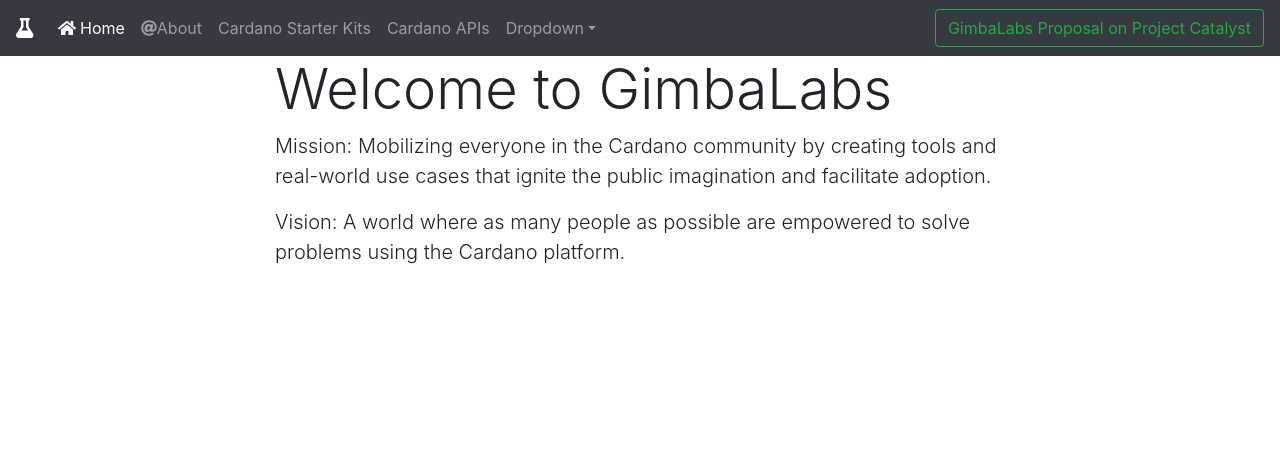
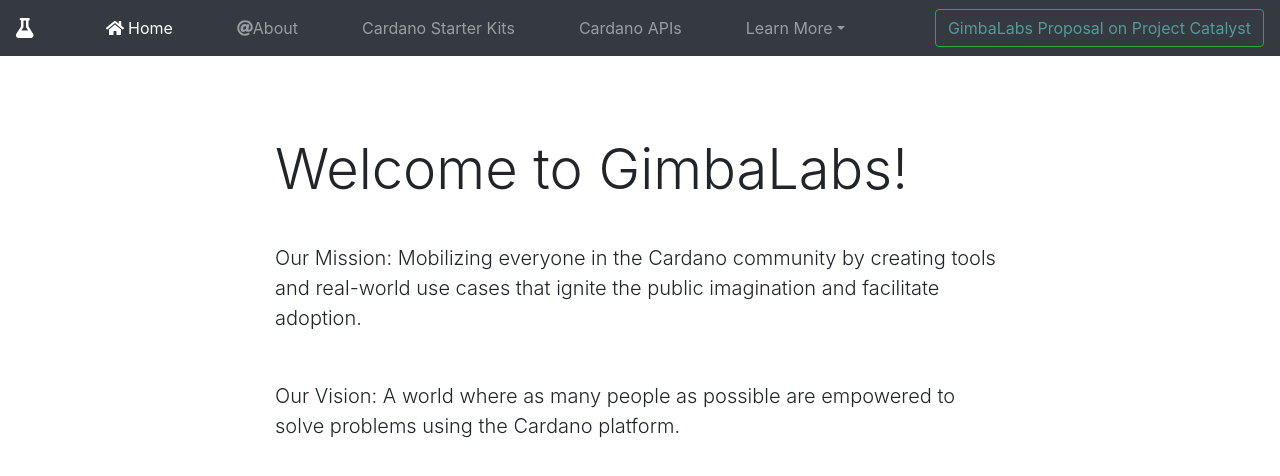
Before and after one commit to rcmorano/site-v3, a React (Create React App) app: page / in a window 1280 px wide. Shown: the top 476 px of the page. Built offline with nearby package versions, Linux system fonts and the light colour scheme.

Commit message:
Cleaned up a bit and ready to add components

```diff
--- a/src/App.css
+++ b/src/App.css
@@ -1,7 +1,24 @@
 .dropdown-item:hover {
-  background: #2aa !important;
+  background: #599 !important;
 }
 
 .nav-link:hover {
-  color: #2aa !important;
+  color: #599 !important;
 }
+
+.btn {
+  color: #599 !important;
+}
+
+.btn:hover {
+  background: #599 !important;
+  color: #fff !important;
+}
+
+.container {
+  padding: 5rem;
+}
+
+.lead {
+  padding-top: 2rem;
+}
--- a/src/App.js
+++ b/src/App.js
@@ -3,22 +3,14 @@ import './App.css';
 import "bootstrap/dist/css/bootstrap.min.css";
 import "bootstrap/dist/js/bootstrap.bundle";
 import Navbar from "./components/Navbar";
+import HomeBody from "./components/HomeBody";
 
 function App() {
   return (
     <>
       <Navbar />
-      <div className="container">
-        <div className="row">
-          <div className="col"></div>
-          <div className="col-8">
-            <h1 className="display-4">Welcome to GimbaLabs</h1>
-            <p class="lead">Mission: Mobilizing everyone in the Cardano community by creating tools and real-world use cases that ignite the public imagination and facilitate adoption.</p>
-            <p class="lead">Vision: A world where as many people as possible are empowered to solve problems using the Cardano platform.</p>
-          </div>
-          <div className="col"></div>
-        </div>
-      </div>
+      <HomeBody />
+
     </>
   );
 }
--- /dev/null
+++ b/src/components/HomeBody.js
@@ -0,0 +1,19 @@
+import React from 'react'
+
+function HomeBody() {
+    return (
+        <div className="container">
+            <div className="row">
+                <div className="col"></div>
+                <div className="col-8">
+                    <h1 className="display-4">Welcome to GimbaLabs!</h1>
+                    <p class="lead">Our Mission: Mobilizing everyone in the Cardano community by creating tools and real-world use cases that ignite the public imagination and facilitate adoption.</p>
+                    <p class="lead">Our Vision: A world where as many people as possible are empowered to solve problems using the Cardano platform.</p>
+                </div>
+                <div className="col"></div>
+            </div>
+        </div>
+    )
+}
+
+export default HomeBody
--- a/src/components/Navbar.js
+++ b/src/components/Navbar.js
@@ -1,8 +1,8 @@
 import React from 'react';
-import { FontAwesomeIcon } from '@fortawesome/react-fontawesome'
-import { faFlask, faHome, faAt } from '@fortawesome/free-solid-svg-icons'
+import { FontAwesomeIcon } from '@fortawesome/react-fontawesome';
+import { faFlask, faHome, faAt } from '@fortawesome/free-solid-svg-icons';
 
-export const Navbar = () => {
+function Navbar() {
     return (
         <div>
             <nav className="navbar navbar-expand-lg navbar-dark bg-dark">
@@ -14,26 +14,26 @@ export const Navbar = () => {
                 <div className="collapse navbar-collapse" id="navbarSupportedContent">
                     <ul className="navbar-nav mr-auto">
                         <li className="nav-item active">
-                            <a className="nav-link" href="#"><FontAwesomeIcon icon={faHome} /> Home</a>
+                            <a className="nav-link ml-5" href="#"><FontAwesomeIcon icon={faHome} /> Home</a>
                         </li>
                         <li className="nav-item">
-                            <a className="nav-link" href="#"><FontAwesomeIcon icon={faAt} />About</a>
+                            <a className="nav-link ml-5" href="#"><FontAwesomeIcon icon={faAt} />About</a>
                         </li>
                         <li className="nav-item">
-                            <a className="nav-link" href="#">Cardano Starter Kits</a>
+                            <a className="nav-link ml-5" href="#">Cardano Starter Kits</a>
                         </li>
                         <li className="nav-item">
-                            <a className="nav-link" href="#">Cardano APIs</a>
+                            <a className="nav-link ml-5" href="#">Cardano APIs</a>
                         </li>
                         <li className="nav-item dropdown">
-                            <a className="nav-link dropdown-toggle" href="#" id="navbarDropdown" role="button" data-toggle="dropdown" aria-haspopup="true" aria-expanded="false">
-                            Dropdown
+                            <a className="nav-link dropdown-toggle ml-5" href="#" id="navbarDropdown" role="button" data-toggle="dropdown" aria-haspopup="true" aria-expanded="false">
+                            Learn More
                             </a>
                             <div className="dropdown-menu bg-dark" aria-labelledby="navbarDropdown">
-                            <a className="dropdown-item text-white" href="#">Action</a>
-                            <a className="dropdown-item text-white" href="#">Another action</a>
+                            <a className="dropdown-item text-white" href="#">Principles</a>
                             <div className="dropdown-divider"></div>
-                            <a className="dropdown-item text-white" href="#">Something else here</a>
+                            <a className="dropdown-item text-white" href="#">Learning Philosophy</a>
+                            <a className="dropdown-item text-white" href="#">Local Philosophy</a>
                             </div>
                         </li>
 
@@ -45,4 +45,4 @@ export const Navbar = () => {
     )
 }
 
-export default Navbar
+export default Navbar;
```
Also changed, not shown: 10 other files (tests, documents, lock files or other folders).
